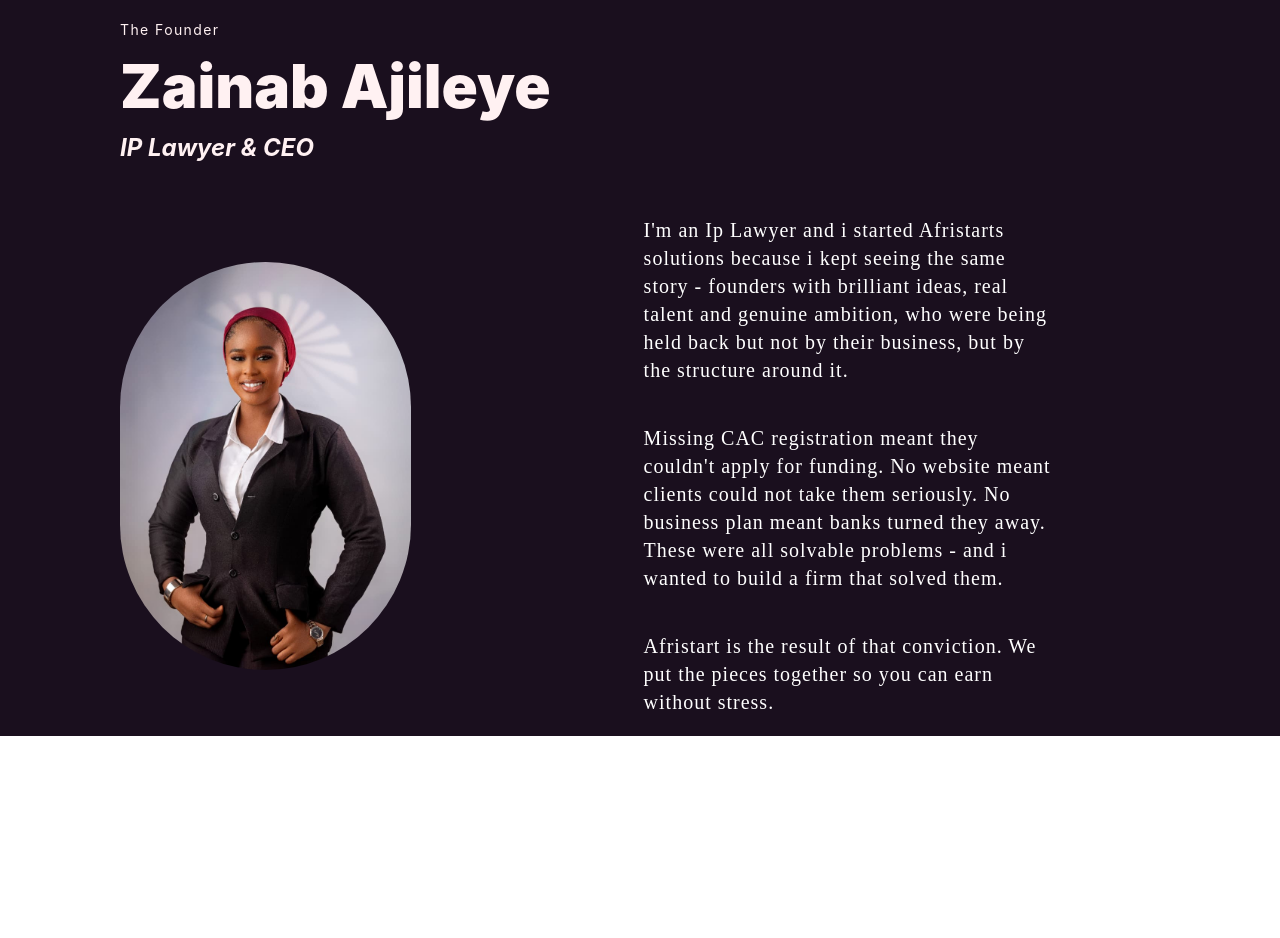
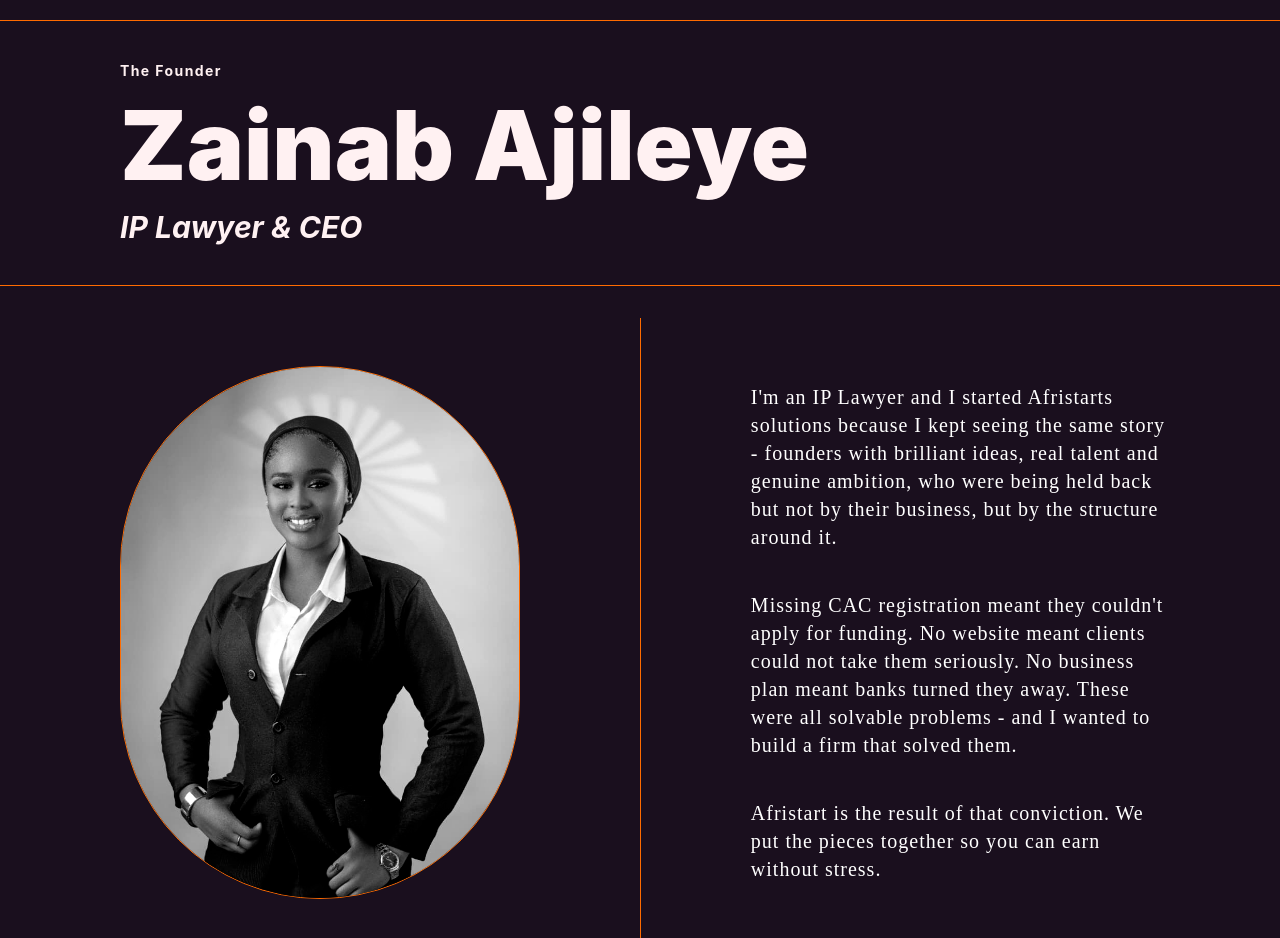
Before and after one commit to Yetty2020/AfriStart, a React (Vite) app: page / in a window 1280 px wide. Shown: the part 960-1898 px from the top of the page. Before the commit the page ends 1696 px from the top, so only its background shows below. Built offline with nearby package versions, Linux system fonts and the light colour scheme.

Commit message:
feat(founder): re-architect layout into structural architectural grid with high-end typography layout

```diff
--- a/src/section/Founder.tsx
+++ b/src/section/Founder.tsx
@@ -2,23 +2,35 @@
 
 function Founder() {
   return (
-    <section className="text-white lg:px-30 flex flex-col gap-8" >
-      <div className="flex flex-col gap-4  ">
-        <p className="flex-start  text-[#FFF1F2]  text-sm tracking-widest font-Inter font-extra-bold">The Founder</p>
-        <h1 className="text-[#FFF1F2] font-black text-2xl lg:text-6xl">Zainab Ajileye</h1>
-        <h1 className="text-[#FFF1F2] font-bold text-2xl italic">IP Lawyer & CEO</h1>
+    <section className="text-white  flex flex-col gap-8 w-full border-t border-[#FF6B00] pt-10" >
+      <div className="flex flex-col gap-4 border-b border-[#FF6B00] w-full pb-10 px-30">
+        <p className="  text-[#FFF1F2]  text-sm tracking-widest font-Inter font-bold">The Founder</p>
+        <h1 className="text-[#FFF1F2] font-black text-2xl lg:text-8xl">Zainab Ajileye</h1>
+        <h1 className="text-[#FFF1F2] font-bold lg:text-3xl italic">IP Lawyer & CEO</h1>
       </div>
       <div className="lg:flex items-center justify-content  " >
-      <div className="lg:w-[40%]">
-        <img src={zee} alt="founder-image" className="rounded-full w-[70%]"/>
-      </div>
+      {/* <div className="lg:w-[40%] aspect-3/4 overflow-hidden rounded-full border-r border-[#FF6B00] bg-zinc-900/40 backdrop-blur-sm  ">
+        <img src={zee} alt="founder-image" className="w-full h-full object-cover grayscale contrast-115 hover:grayscale-0 transition-all duration-700 ease-out "/>
+      </div> */}
+      <div className="relative flex justify-center items-center px-30 p-12 md:border-r border-[#FF6B00] min-h-100">
+          {/* Your Profile Picture Wrapper */}
+          <div className="w-100 aspect-3/4 overflow-hidden rounded-full border border-[#FF6B00] bg-zinc-900/40 backdrop-blur-sm">
+            <img
+              src={zee}
+              alt="Zainab Ajileye"
+              className="w-full h-full object-cover grayscale contrast-115 hover:grayscale-0 transition-all duration-700 ease-out"
+            />
+          </div>
+
+          {/* Optional: The geometric circles from Pulsr can be absolute layered background vectors here */}
+        </div>
 
 
 
-        <div className="lg:w-[60%] flex flex-col gap-3 items-center justify-content p-5 text-xl tracking-wider font-Playfair">
+        <div className="lg:w-[60%] flex flex-col gap-3 items-center justify-content p-5 font-medium text-xl tracking-wider font-Playfair">
            <div className="w-[70%] flex flex-col gap-10 items-start ">
-             <p>I'm an Ip Lawyer and i started Afristarts solutions because i kept seeing the same story - founders with brilliant ideas, real talent and genuine ambition, who were being held back but not by their business, but by the structure around it.</p>
-            <p>Missing CAC registration meant they couldn't apply for funding. No website meant clients could not take them seriously. No business plan meant banks turned they away. These were all solvable problems - and i wanted to build a firm that solved them.</p>
+             <p>I'm an IP Lawyer and I started Afristarts solutions because I kept seeing the same story - founders with brilliant ideas, real talent and genuine ambition, who were being held back but not by their business, but by the structure around it.</p>
+            <p>Missing CAC registration meant they couldn't apply for funding. No website meant clients could not take them seriously. No business plan meant banks turned they away. These were all solvable problems - and I wanted to build a firm that solved them.</p>
             <p>Afristart is the result of that conviction. We put the pieces together so you can earn without stress.</p>
            </div>
 
```
